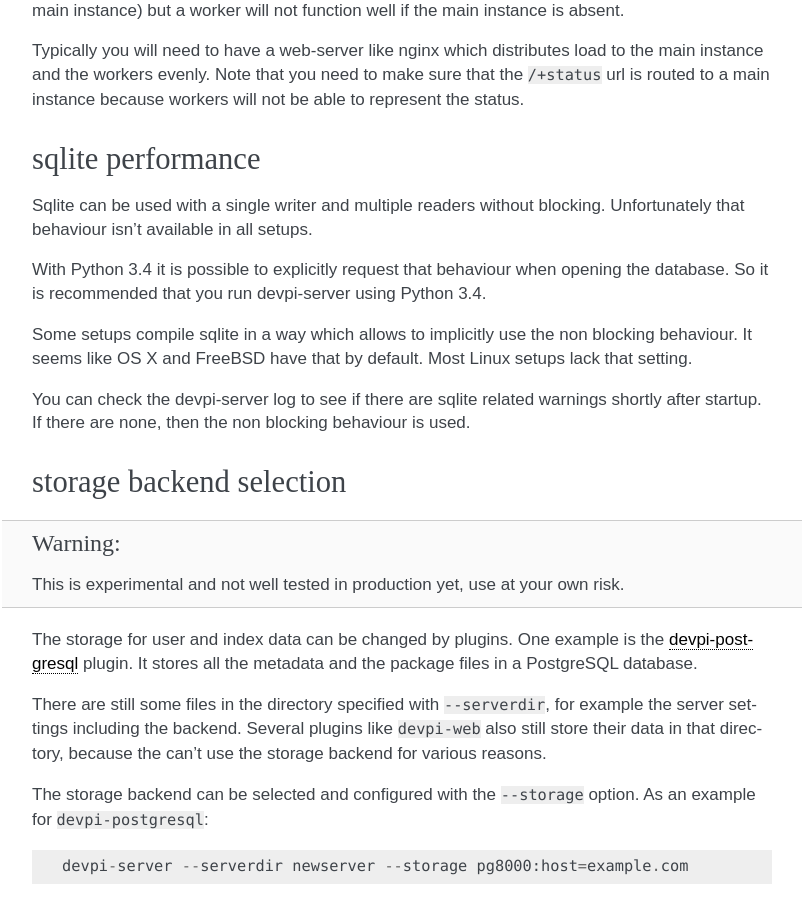
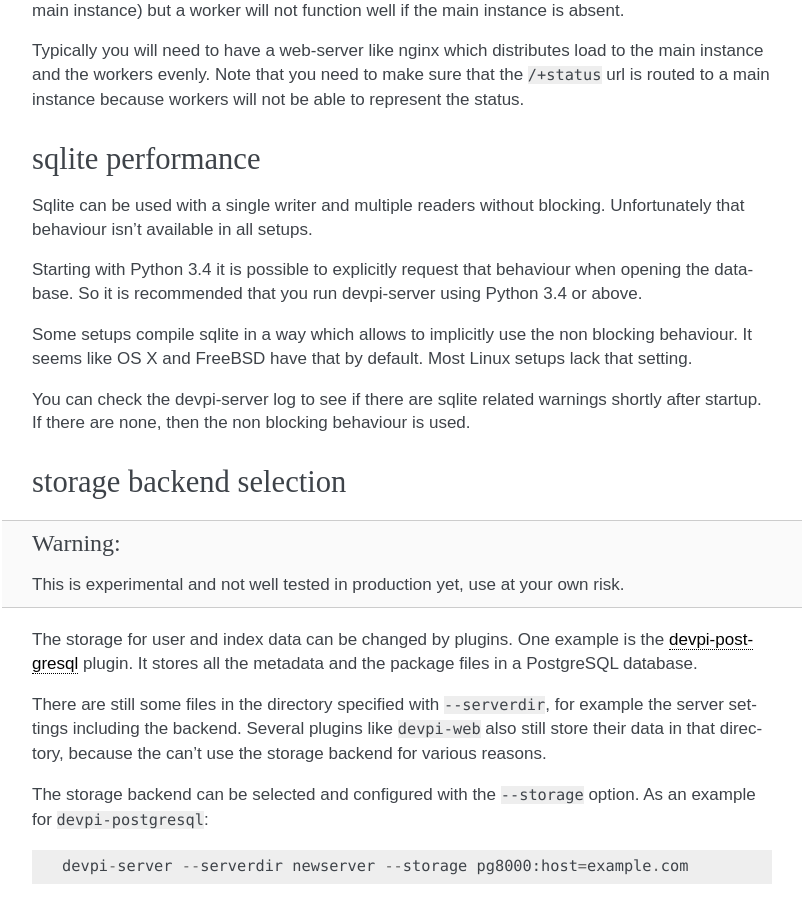
Before and after one commit to devpi/devpi, a Sphinx documentation site: the page built from doc/adminman/server.rst, in a window 1280 px wide and 900 px high, scrolled down 1379 px. Shown: the whole window, without its empty margins (348-1151 px from the left). Built offline with Sphinx 7.4.7, drawn with Linux system fonts in a browser that asks for light colours.

Commit message:
Suggest Python 3.4 or above
Small correction on the suggested Python version to use based on when the `uri` parameter was added to `sqlite3.connect` method.

```diff
--- a/doc/adminman/server.rst
+++ b/doc/adminman/server.rst
@@ -88,9 +88,9 @@
 Sqlite can be used with a single writer and multiple readers without blocking.
 Unfortunately that behaviour isn't available in all setups.
 
-With Python 3.4 it is possible to explicitly request that behaviour when
-opening the database. So it is recommended that you run devpi-server
-using Python 3.4.
+Starting with Python 3.4 it is possible to explicitly request that behaviour
+when opening the database. So it is recommended that you run devpi-server
+using Python 3.4 or above.
 
 Some setups compile sqlite in a way which allows to implicitly use the non
 blocking behaviour. It seems like OS X and FreeBSD have that by default. Most
```
